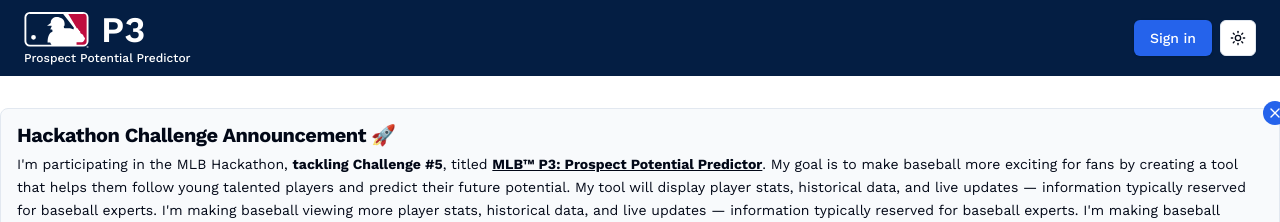
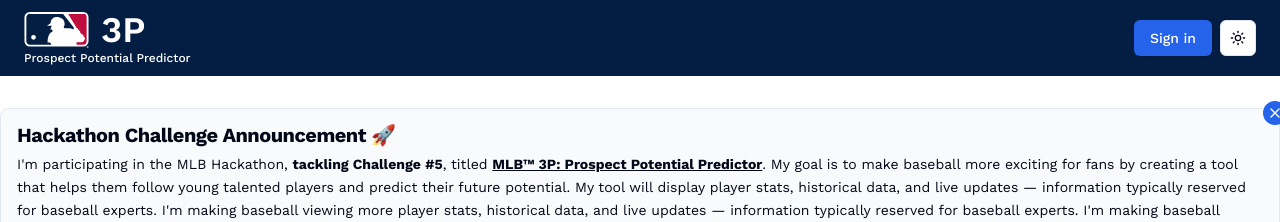
Before and after one commit to tinhochu/google-mlb-hackathon, a Next.js app in the folder frontend/: page / in a window 1280 px wide. Shown: the top 222 px of the page. Built offline with nearby package versions, Linux system fonts and the light colour scheme; no server answers.

Commit message:
CHanges on the Name
Signed-off-by: Tin Ho Chu <mchu.tinho@gmail.com>

```diff
--- a/frontend/app/not-found.tsx
+++ b/frontend/app/not-found.tsx
@@ -1,6 +1,6 @@
+import Logo from '@/components/logo'
 import { Button } from '@/components/ui/button'
 import { Home } from 'lucide-react'
-import Image from 'next/image'
 import Link from 'next/link'
 
 // Simple 404 page.tsx with a button to go home and a button to contact support
@@ -10,19 +10,7 @@
     <section className="relative text-base-content h-dvh w-full flex flex-col justify-center gap-8 items-center p-10">
       <p className="text-lg md:text-xl lg:text-4xl font-semibold">OOF! We dropped the ball 😅</p>
       <p className="text-md md:text-md lg:text-2xl font-semibold">404 - Page Not Found</p>
-      <Link href="/" className="flex flex-col">
-        <div className="flex items-center">
-          <Image
-            src="/mlb-logo.svg"
-            className="mr-3 h-6 sm:h-9"
-            alt="MLB™ P3: Prospect Potential Predictor"
-            width={65}
-            height={36}
-          />
-          <span className="self-center text-4xl font-semibold whitespace-nowrap">P3</span>
-        </div>
-        <span className=" text-xs font-medium">Prospect Potential Predictor</span>
-      </Link>
+      <Logo />
 
       <div className="flex flex-wrap gap-4 justify-center">
         <Link href="/" className="">
--- a/frontend/components/header.tsx
+++ b/frontend/components/header.tsx
@@ -9,6 +9,8 @@
 import Image from 'next/image'
 import Link from 'next/link'
 import { useState } from 'react'
+
+import Logo from './logo'
 
 export default function Header({ initialUser }: any) {
   const { user, isUserFetched } = useUserSession(initialUser)
@@ -35,19 +37,7 @@
     <header>
       <nav className="bg-mlb-primary border-gray-200 px-4 lg:px-6 py-2.5 dark:bg-gray-800">
         <div className="flex flex-wrap justify-between items-center mx-auto max-w-screen-xl">
-          <Link href="/" className="flex flex-col">
-            <div className="flex items-center">
-              <Image
-                src="/mlb-logo.svg"
-                className="mr-3 h-6 sm:h-9"
-                alt="MLB™ P3: Prospect Potential Predictor"
-                width={65}
-                height={36}
-              />
-              <span className="self-center text-4xl text-white font-semibold whitespace-nowrap">P3</span>
-            </div>
-            <span className="text-white text-xs font-medium">Prospect Potential Predictor</span>
-          </Link>
+          <Logo />
           <div className="flex items-center lg:order-2">
             <div className="flex items-center gap-2">
               {!isUserFetched ? (
--- /dev/null
+++ b/frontend/components/logo.tsx
@@ -0,0 +1,20 @@
+import Image from 'next/image'
+import Link from 'next/link'
+
+export default function Logo() {
+  return (
+    <Link href="/" className="flex flex-col">
+      <div className="flex items-center">
+        <Image
+          src="/mlb-logo.svg"
+          className="mr-3 h-6 sm:h-9"
+          alt="MLB™ 3P: Prospect Potential Predictor"
+          width={65}
+          height={36}
+        />
+        <span className="self-center text-4xl text-white font-semibold whitespace-nowrap">3P</span>
+      </div>
+      <span className="text-white text-xs font-medium">Prospect Potential Predictor</span>
+    </Link>
+  )
+}
--- a/frontend/config.ts
+++ b/frontend/config.ts
@@ -1,3 +1,3 @@
 export default {
-  appName: 'MLB™ P3: Prospect Potential Predictor',
+  appName: 'MLB™ 3P: Prospect Potential Predictor',
 }
```
